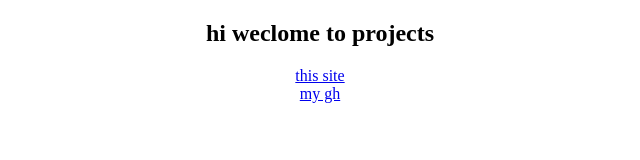
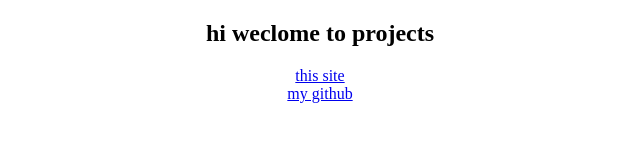
Before and after one commit to bamb-boo/summercamp-2, a plain HTML site: page projects.html in a window 1280 px wide. Shown: the full height of the page, 320-960 px from the left. Drawn offline with Linux system fonts and the light colour scheme.

Commit message:
Update projects.html

```diff
--- a/projects.html
+++ b/projects.html
@@ -8,6 +8,6 @@
         <h2>hi weclome to projects</h2>
         <a href="https://bamb-boo.github.io/summercamp-2">this site</a>
         <br>
-        <a href="https://github.com/bamb-boo">my gh</a>
+        <a href="https://github.com/bamb-boo">my github</a>
     </body>
 </html>
```
